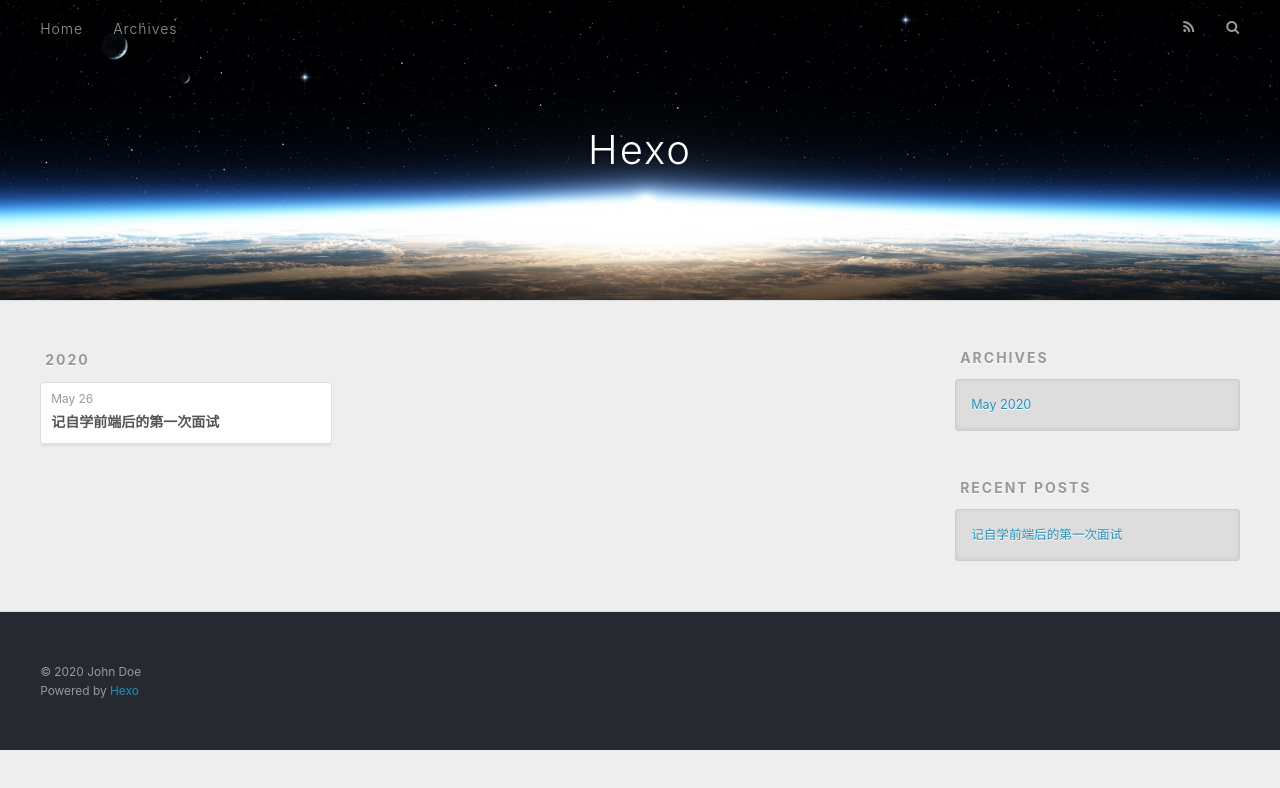
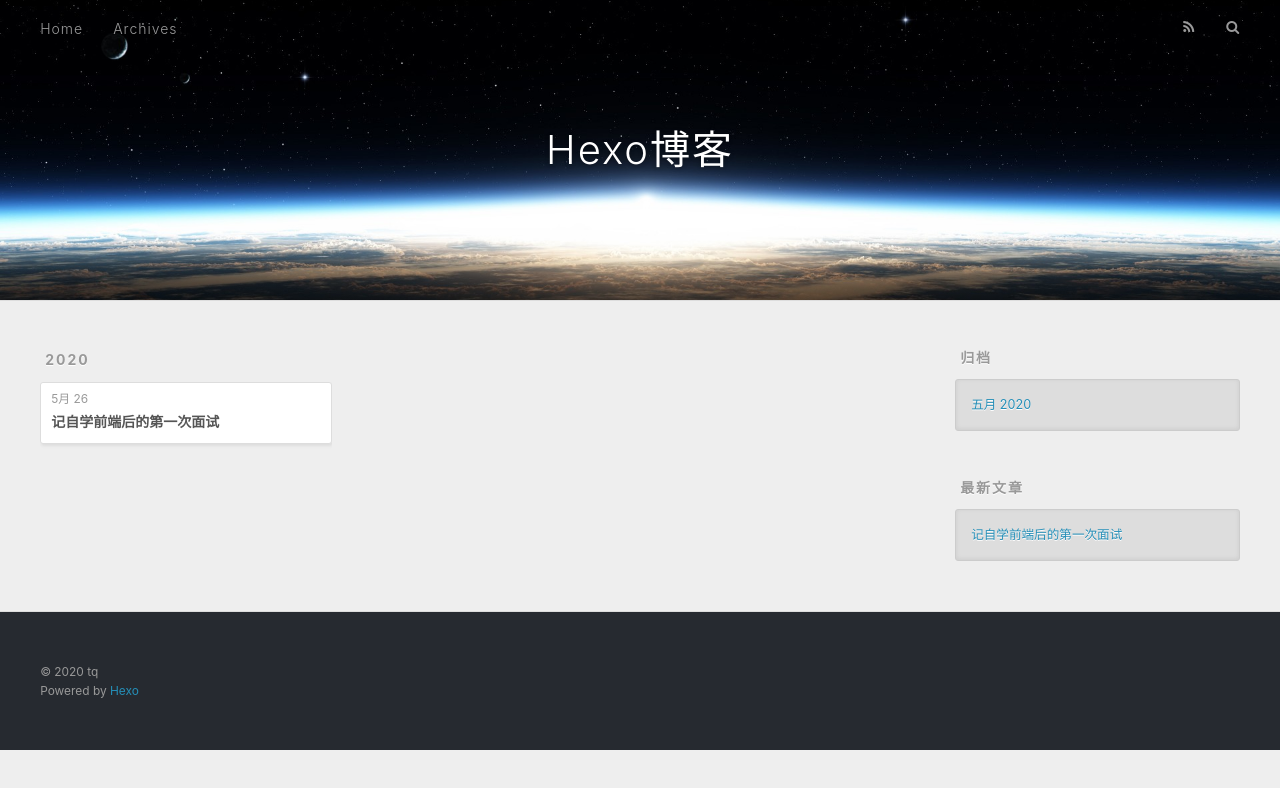
Before and after one commit to sherlockkid7/sherlockkid7.github.io, a plain HTML site: page archives/index.html in a window 1280 px wide. Drawn offline with nearby package versions, Linux system fonts and the light colour scheme.

Commit message:
Site updated: 2020-05-26 15:21:04

```diff
--- a/archives/index.html
+++ b/archives/index.html
@@ -5,17 +5,17 @@
 
 
 
-  <title>Archives | Hexo</title>
+  <title>归档 | Hexo博客</title>
   <meta name="viewport" content="width=device-width, initial-scale=1, maximum-scale=1">
   <meta property="og:type" content="website">
-<meta property="og:title" content="Hexo">
+<meta property="og:title" content="Hexo博客">
 <meta property="og:url" content="http://yoursite.com/archives/index.html">
-<meta property="og:site_name" content="Hexo">
-<meta property="og:locale" content="en_US">
-<meta property="article:author" content="John Doe">
+<meta property="og:site_name" content="Hexo博客">
+<meta property="og:locale" content="zh_CN">
+<meta property="article:author" content="tq">
 <meta name="twitter:card" content="summary">
 
-    <link rel="alternate" href="/atom.xml" title="Hexo" type="application/atom+xml">
+    <link rel="alternate" href="/atom.xml" title="Hexo博客" type="application/atom+xml">
 
 
     <link rel="icon" href="/favicon.png">
@@ -36,7 +36,7 @@
   <div id="header-outer" class="outer">
     <div id="header-title" class="inner">
       <h1 id="logo-wrap">
-        <a href="/" id="logo">Hexo</a>
+        <a href="/" id="logo">Hexo博客</a>
       </h1>
 
     </div>
@@ -53,7 +53,7 @@
 
           <a id="nav-rss-link" class="nav-icon" href="/atom.xml" title="RSS Feed"></a>
 
-        <a id="nav-search-btn" class="nav-icon" title="Search"></a>
+        <a id="nav-search-btn" class="nav-icon" title="搜索"></a>
       </nav>
       <div id="search-form-wrap">
         <form action="//google.com/search" method="get" accept-charset="UTF-8" class="search-form"><input type="search" name="q" class="search-form-input" placeholder="Search"><button type="submit" class="search-form-submit">&#xF002;</button><input type="hidden" name="sitesearch" value="http://yoursite.com"></form>
@@ -79,7 +79,7 @@
   <div class="archive-article-inner">
     <header class="archive-article-header">
       <a href="/2020/05/26/%E8%AE%B0%E8%87%AA%E5%AD%A6%E5%89%8D%E7%AB%AF%E5%90%8E%E7%9A%84%E7%AC%AC%E4%B8%80%E6%AC%A1%E9%9D%A2%E8%AF%95/" class="archive-article-date">
-  <time datetime="2020-05-26T06:43:45.801Z" itemprop="datePublished">May 26</time>
+  <time datetime="2020-05-26T06:43:45.801Z" itemprop="datePublished">5月 26</time>
 </a>
 
 
@@ -111,9 +111,9 @@
 
 
   <div class="widget-wrap">
-    <h3 class="widget-title">Archives</h3>
+    <h3 class="widget-title">归档</h3>
     <div class="widget">
-      <ul class="archive-list"><li class="archive-list-item"><a class="archive-list-link" href="/archives/2020/05/">May 2020</a></li></ul>
+      <ul class="archive-list"><li class="archive-list-item"><a class="archive-list-link" href="/archives/2020/05/">五月 2020</a></li></ul>
     </div>
   </div>
 
@@ -121,7 +121,7 @@
 
 
   <div class="widget-wrap">
-    <h3 class="widget-title">Recent Posts</h3>
+    <h3 class="widget-title">最新文章</h3>
     <div class="widget">
       <ul>
 
@@ -141,7 +141,7 @@
 
   <div class="outer">
     <div id="footer-info" class="inner">
-      &copy; 2020 John Doe<br>
+      &copy; 2020 tq<br>
       Powered by <a href="http://hexo.io/" target="_blank">Hexo</a>
     </div>
   </div>
```
Also changed, not shown: 2020/05/26/记自学前端后的第一次面试/index.html (+11 -11 lines), archives/2020/05/index.html (+13 -13 lines), archives/2020/index.html (+13 -13 lines), index.html (+12 -12 lines).
